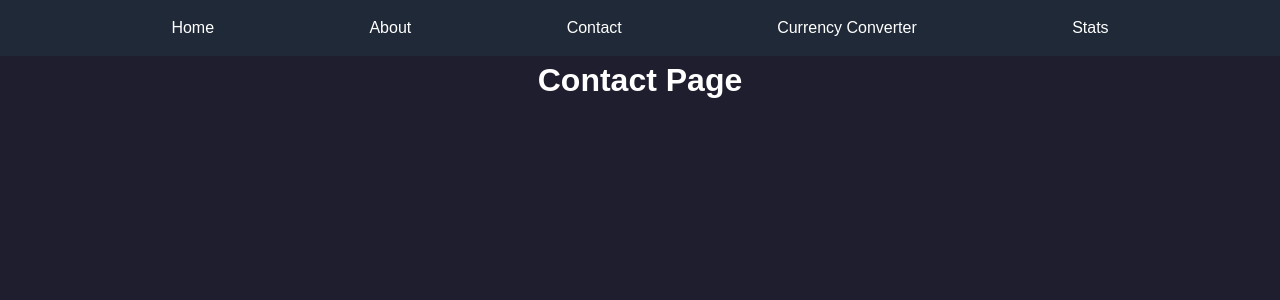
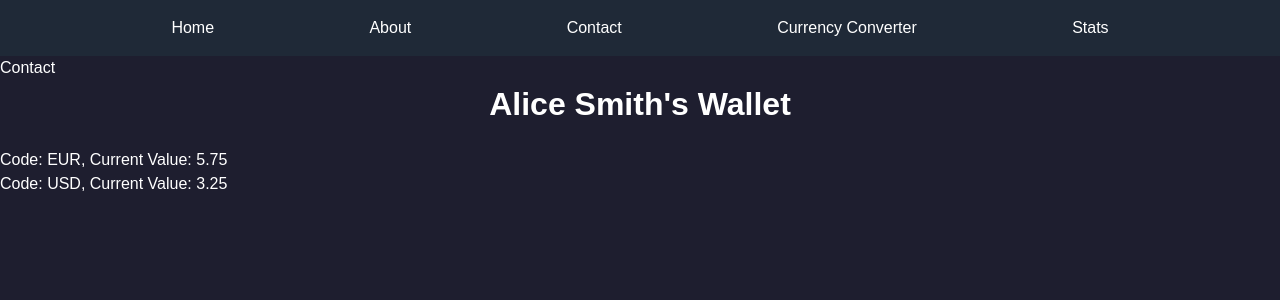
Before and after one commit to ismailp145/northern_trust_comp, a React (Create React App) app: page /contact in a window 1280 px wide. Shown: the top 300 px of the page. Built offline with nearby package versions, Linux system fonts and the light colour scheme.

Commit message:
Json work

```diff
--- a/package.json
+++ b/package.json
@@ -9,6 +9,7 @@
     "@testing-library/react": "^13.4.0",
     "@testing-library/user-event": "^13.5.0",
     "axios": "^1.7.7",
+    "dotenv": "^16.4.5",
     "firebase": "^10.14.1",
     "framer-motion": "^11.11.9",
     "react": "^18.3.1",
--- /dev/null
+++ b/src/components/WalletComponent.js
@@ -0,0 +1,58 @@
+import React, { useEffect, useState } from 'react';
+import users from '../data/users.json';
+import wallets from '../data/wallets.json';
+
+const WalletComponent = ({ userId }) => {
+  const [userData, setUserData] = useState(null);
+  const [error, setError] = useState(null);
+
+  useEffect(() => {
+    const fetchUserData = () => {
+      try {
+        // Find the user by userId
+        const user = users.find(u => u.id === userId);
+        if (!user) {
+          setError('User not found');
+          return;
+        }
+
+        // Get the wallet for the userId
+        const userWallet = wallets[userId] || [];
+
+        setUserData({
+          Fname: user.Fname,
+          Lname: user.Lname,
+          wallet: userWallet,
+        });
+      } catch (err) {
+        console.error('Error fetching data:', err);
+        setError('Error fetching data');
+      }
+    };
+
+    fetchUserData();
+  }, [userId]);
+
+  if (error) {
+    return <div>Error: {error}</div>;
+  }
+
+  if (!userData) {
+    return <div>Loading...</div>;
+  }
+
+  return (
+    <div>
+      <h1>{userData.Fname} {userData.Lname}'s Wallet</h1>
+      <ul>
+        {userData.wallet.map((item, index) => (
+          <li key={index}>
+            Code: {item.code}, Current Value: {item.current_value}
+          </li>
+        ))}
+      </ul>
+    </div>
+  );
+};
+
+export default WalletComponent;
--- /dev/null
+++ b/src/data/users.json
@@ -0,0 +1,12 @@
+[
+    {
+      "id": "1",
+      "Fname": "Alice",
+      "Lname": "Smith"
+    },
+    {
+      "id": "2",
+      "Fname": "Bob",
+      "Lname": "Johnson"
+    }
+  ]
--- /dev/null
+++ b/src/data/wallets.json
@@ -0,0 +1,22 @@
+{
+    "1": [
+      {
+        "code": "EUR",
+        "current_value": 5.75
+      },
+      {
+        "code": "USD",
+        "current_value": 3.25
+      }
+    ],
+    "2": [
+      {
+        "code": "JPY",
+        "current_value": 8.10
+      },
+      {
+        "code": "CAD",
+        "current_value": 2.50
+      }
+    ]
+  }
--- a/src/pages/Contact.js
+++ b/src/pages/Contact.js
@@ -1,10 +1,13 @@
 import React from 'react';
+import WalletComponent from '../components/WalletComponent';
 
 const Contact = () => {
+  const userId = '1'; // Hard-code the user ID
+
   return (
     <div>
-      <h1>Contact Page</h1>
-      {/* <RealTimeList /> */}
+      <h2>Contact</h2>
+      <WalletComponent userId= "1" />
     </div>
   );
 };
```
Also changed, not shown: 1 other file (tests, documents, lock files or other folders).
